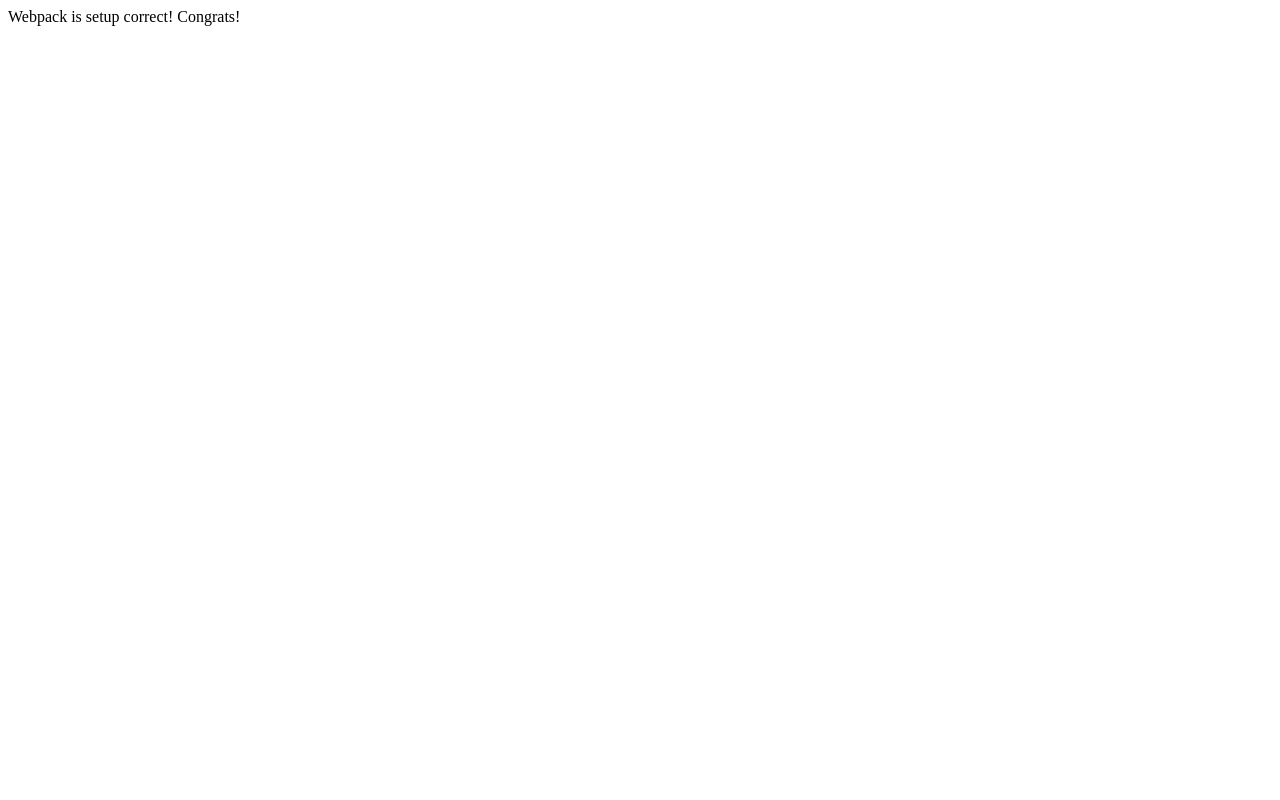
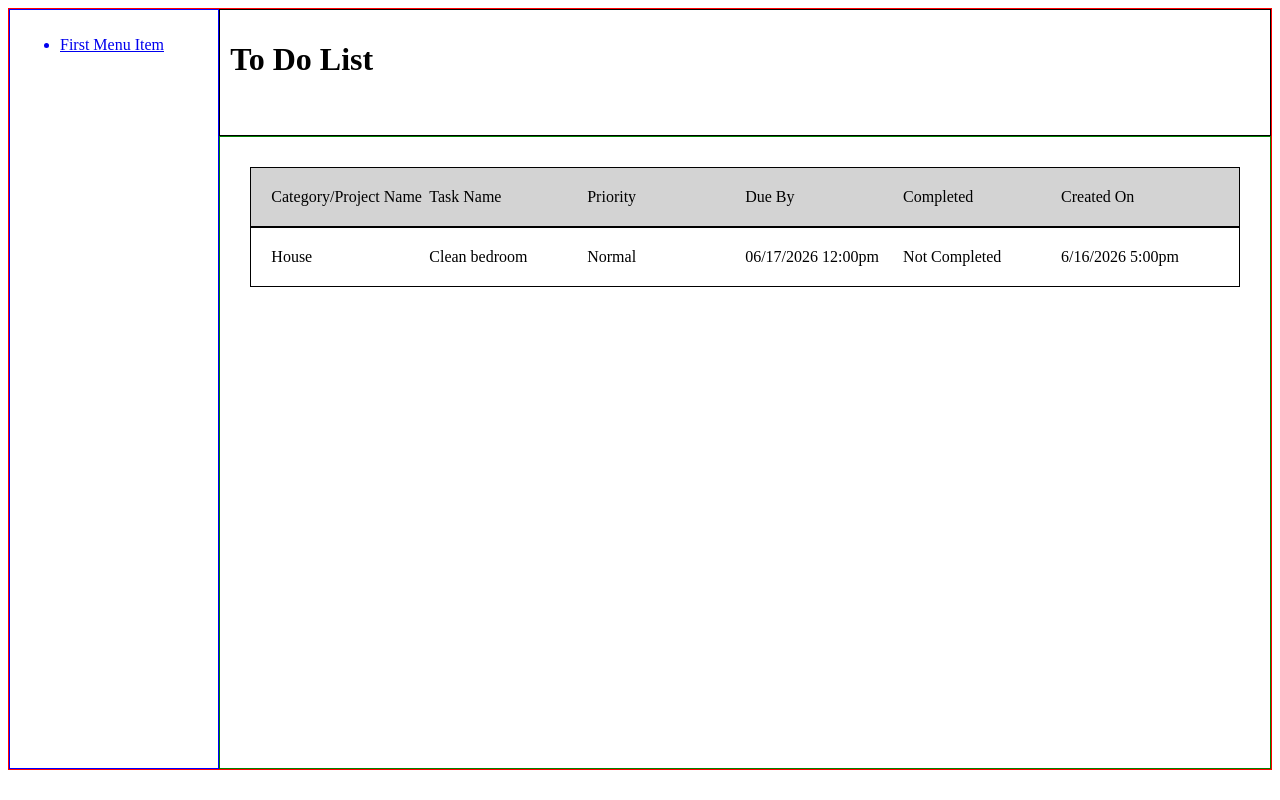
Before and after one commit to DevScissors/TOP-Todo, a website built with webpack: page src/index.html in a window 1280 px wide. Built offline with nearby package versions, Linux system fonts and the light colour scheme.

Commit message:
Basic layout completed using grids with some dummy data

```diff
--- a/src/index.html
+++ b/src/index.html
@@ -3,9 +3,42 @@
   <head>
     <meta charset="UTF-8" />
     <meta name="viewport" content="width=device-width, initial-scale=1.0" />
-    <title>Document</title>
+    <title>Simple To Do List</title>
   </head>
   <body>
-    Webpack is setup correct! Congrats!
+    <div class="main-container">
+      <div class="header-wrapper">
+        <div class="header">
+          <h1>To Do List</h1>
+        </div>
+      </div>
+      <div class="sidebar-wrapper">
+        <div class="sidebar">
+          <ul>
+            <a href="#"><li>First Menu Item</li></a>
+          </ul>
+        </div>
+      </div>
+      <div class="todo-list-container">
+        <div class="todo-list-wrapper">
+          <div class="list-item-categories">
+            <div class="project-name">Category/Project Name</div>
+            <div class="task-name">Task Name</div>
+            <div class="priority-status">Priority</div>
+            <div class="due-by-date">Due By</div>
+            <div class="completion-status">Completed</div>
+            <div class="created-date">Created On</div>
+          </div>
+          <div class="todo-list-items">
+            <div class="project-name">House</div>
+            <div class="task-name">Clean bedroom</div>
+            <div class="priority-status">Normal</div>
+            <div class="due-by-date">06/17/2026 12:00pm</div>
+            <div class="completion-status">Not Completed</div>
+            <div class="created-date">6/16/2026 5:00pm</div>
+          </div>
+        </div>
+      </div>
+    </div>
   </body>
 </html>
--- a/src/index.js
+++ b/src/index.js
@@ -0,0 +1 @@
+import "./styles/style.css";
--- /dev/null
+++ b/src/styles/style.css
@@ -0,0 +1,41 @@
+.main-container {
+    border: 1px solid red;
+    display: grid;
+    grid-template: 1fr 5fr / 1fr 5fr;
+    min-height: 95vh;
+}
+
+.sidebar-wrapper {
+    padding: 10px;
+    grid-column: 1;
+    border: 1px solid blue;
+    grid-row: 1 / 5;
+}
+
+.header-wrapper {
+    padding: 10px;
+    grid-column: 2 / 5;
+    border: 1px solid black;
+}
+
+.todo-list-container {
+    padding: 10px;
+    border: 1px solid green;
+}
+
+.todo-list-wrapper {
+    display: grid;
+    padding: 20px;
+}
+
+.list-item-categories {
+    background-color: lightgray;
+}
+
+.list-item-categories,
+.todo-list-items {
+    padding: 20px;
+    border: 1px solid black;
+    display: grid;
+    grid-template: 1fr / repeat(6, 1fr);
+}
```
